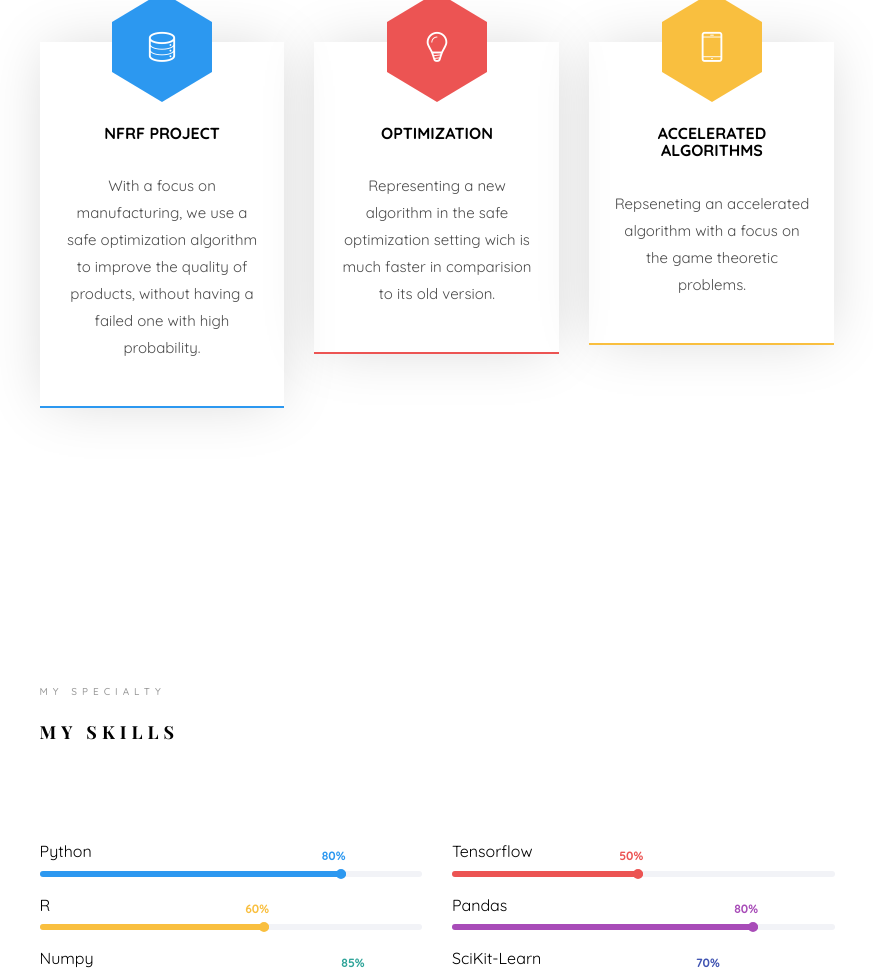
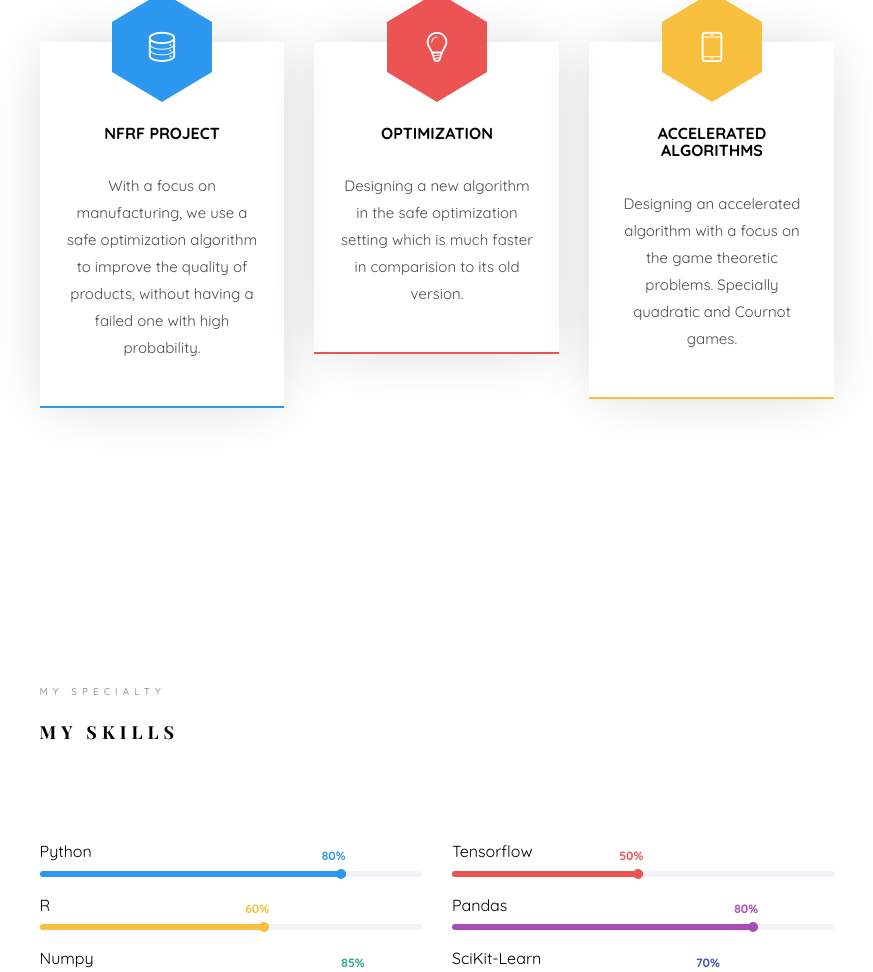
Before and after one commit to m5a0r7/m5a0r7.github.io, a plain HTML site: page index.html in a window 1280 px wide. Shown: the part 1629-2601 px from the top of the page, without its empty margins (353-1226 px from the left). Drawn offline with nearby package versions, Linux system fonts and the light colour scheme; files whose address does not match are found by name; a web font is replaced by a local one.

Commit message:
Updated CV

```diff
--- a/index.html
+++ b/index.html
@@ -98,7 +98,7 @@
 					   				<div class="slider-text-inner js-fullheight">
 					   					<div class="desc">
 						   					<h1>Hi! <br>I'm Amin</h1>
-												<p><a href="CV.pdf" class="btn btn-primary btn-learn">Download CV <i class="icon-download4"></i></a></p>
+												<p><a href="Mohammad Amin Roohi.pdf" class="btn btn-primary btn-learn">Download CV <i class="icon-download4"></i></a></p>
 											</div>
 					   				</div>
 					   			</div>
@@ -209,7 +209,7 @@
 								</span>
 								<div class="desc">
 									<h3>Optimization</h3>
-									<p>Representing a new algorithm in the safe optimization setting wich is much faster in comparision to its old version.</p>
+									<p>Designing a new algorithm in the safe optimization setting which is much faster in comparision to its old version.</p>
 								</div>
 							</div>
 						</div>
@@ -220,7 +220,7 @@
 								</span>
 								<div class="desc">
 									<h3>Accelerated algorithms</h3>
-									<p>Repseneting an accelerated algorithm with a focus on the game theoretic problems.</p>
+									<p>Designing an accelerated algorithm with a focus on the game theoretic problems. Specially quadratic and Cournot games.</p>
 								</div>
 							</div>
 						</div>
```
Also changed, not shown: 1 other file.
